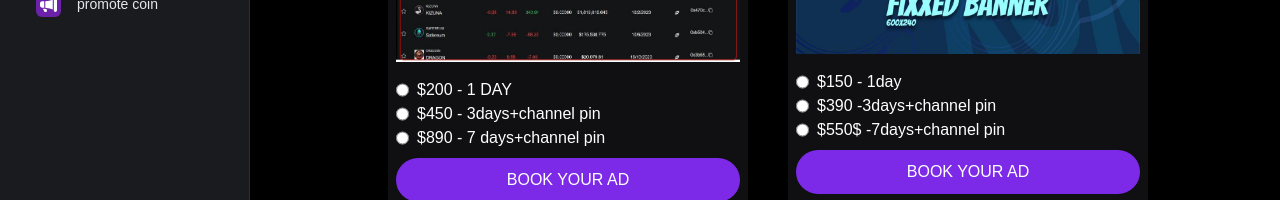
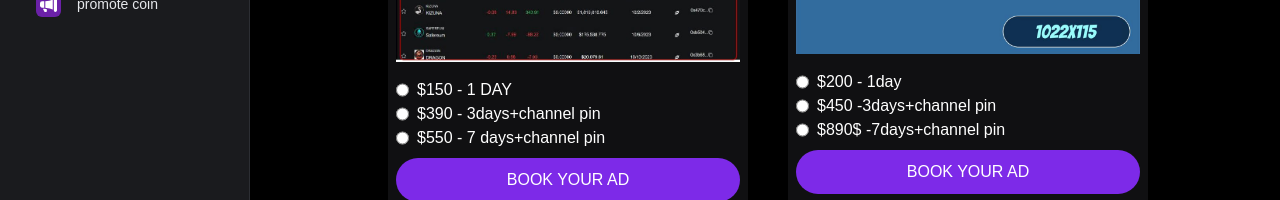
Before and after one commit to belfarz/crypto-exchange, a React (Create React App) app: page /promote in a window 1280 px wide. Shown: the part 445-645 px from the top of the page. Built offline with nearby package versions, Linux system fonts and the light colour scheme; no server answers.

Commit message:
login and register api route

```diff
--- a/src/components/MyModal.jsx
+++ b/src/components/MyModal.jsx
@@ -47,13 +47,13 @@ export default function MyModal({visible, onClose}) {
           <th>7 days</th>
         </tr>
         <tr>
-          <td>Fixed banner</td>
+          <td>Promoted Coin</td>
           <td> <input onChange={handleCheckboxChange} type="checkbox" value="150"/>$150</td>
           <td> <input onChange={handleCheckboxChange} type="checkbox" value="390"/>$390</td>
           <td> <input onChange={handleCheckboxChange} type="checkbox" value="$550"/>$550$</td>
         </tr>
         <tr>
-          <td>Broadcast Banner</td>
+          <td>Fixed Banner</td>
           <td> <input onChange={handleCheckboxChange} type="checkbox" value="200"/>$200</td>
           <td> <input onChange={handleCheckboxChange} type="checkbox" value="450"/>$450</td>
           <td> <input onChange={handleCheckboxChange} type="checkbox" value="890"/>$890</td>
--- a/src/pages/Promote.jsx
+++ b/src/pages/Promote.jsx
@@ -52,9 +52,9 @@ export default function Promote() {
         <div className="col-4  ">
             <div className=" flex flex-col p-2 ">
                 <div className=' flex justify-center flex-col mb-4'><img src={fixedImg} alt="" className="w-full max-w-full h-auto" /></div>
-                <span className='flex'><input type="radio" name="options" id="option4" className='mr-2 '/> <label id='radio-label' htmlFor="option4" className=''>$200 - 1 DAY  </label> </span>
-                <span className='flex'><input type="radio" name="options" id="option5" className='mr-2 '/> <label id='radio-label' htmlFor="option5" className=''>$450 - 3days+channel pin </label> </span>
-                <span className='flex'><input type="radio" name="options" id="option6" className='mr-2 '/> <label id='radio-label' htmlFor="option6" className=''>$890 - 7 days+channel pin  </label> </span>
+                <span className='flex'><input type="radio" name="options" id="option4" className='mr-2 '/> <label id='radio-label' htmlFor="option4" className=''>$150 - 1 DAY  </label> </span>
+                <span className='flex'><input type="radio" name="options" id="option5" className='mr-2 '/> <label id='radio-label' htmlFor="option5" className=''>$390 - 3days+channel pin </label> </span>
+                <span className='flex'><input type="radio" name="options" id="option6" className='mr-2 '/> <label id='radio-label' htmlFor="option6" className=''>$550 - 7 days+channel pin  </label> </span>
                 <button className="buttonck rounded-full w-full my-2" onClick={()=> setShowMyModal(true)}>BOOK YOUR AD</button>
             </div>
         </div>
@@ -66,9 +66,9 @@ export default function Promote() {
         <div className="col-4  ">
             <div className=" flex flex-col p-2 ">
                 <div className=' flex justify-center flex-col mb-4'><img src={fixed2} alt="" className="w-full max-w-full h-auto" /></div>
-                <span className='flex'><input type="radio" name="options" id="option1" className='mr-2 '/> <label id='radio-label' htmlFor="option1" className=''>$150 - 1day </label> </span>
-                <span className='flex'><input type="radio" name="options" id="option2" className='mr-2 '/> <label id='radio-label' htmlFor="option2" className=''>$390 -3days+channel pin  </label> </span>
-                <span className='flex'><input type="radio" name="options" id="option3" className='mr-2 '/> <label id='radio-label' htmlFor="option3" className=''>$550$ -7days+channel pin </label> </span>
+                <span className='flex'><input type="radio" name="options" id="option1" className='mr-2 '/> <label id='radio-label' htmlFor="option1" className=''>$200 - 1day </label> </span>
+                <span className='flex'><input type="radio" name="options" id="option2" className='mr-2 '/> <label id='radio-label' htmlFor="option2" className=''>$450 -3days+channel pin  </label> </span>
+                <span className='flex'><input type="radio" name="options" id="option3" className='mr-2 '/> <label id='radio-label' htmlFor="option3" className=''>$890$ -7days+channel pin </label> </span>
 
                 <button className="buttonck rounded-full w-full my-2" onClick={()=> setShowMyModal(true)}>BOOK YOUR AD</button>
             </div>
```
Also changed, not shown: src/image/fixed2.jpg, src/image/test.jpg.
